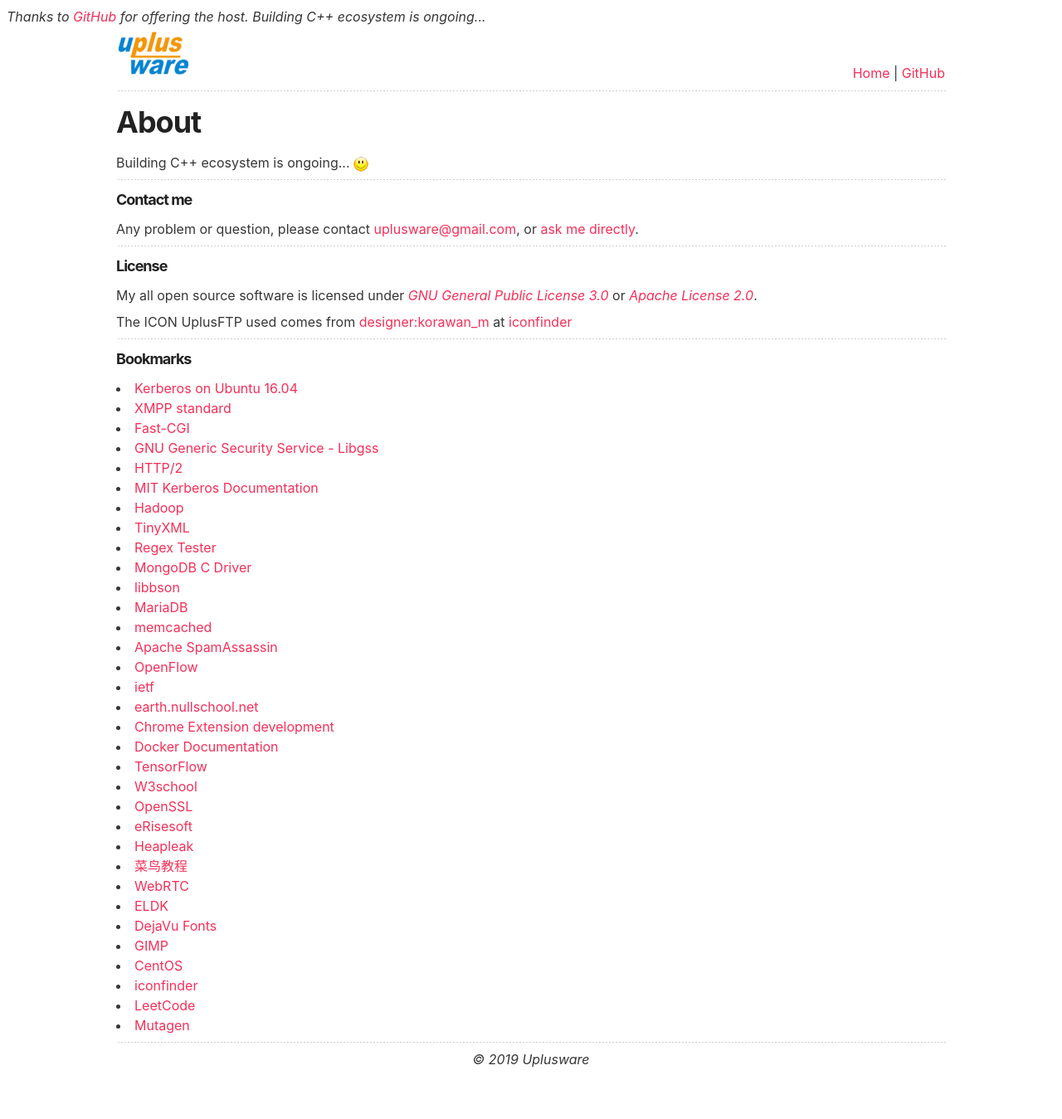
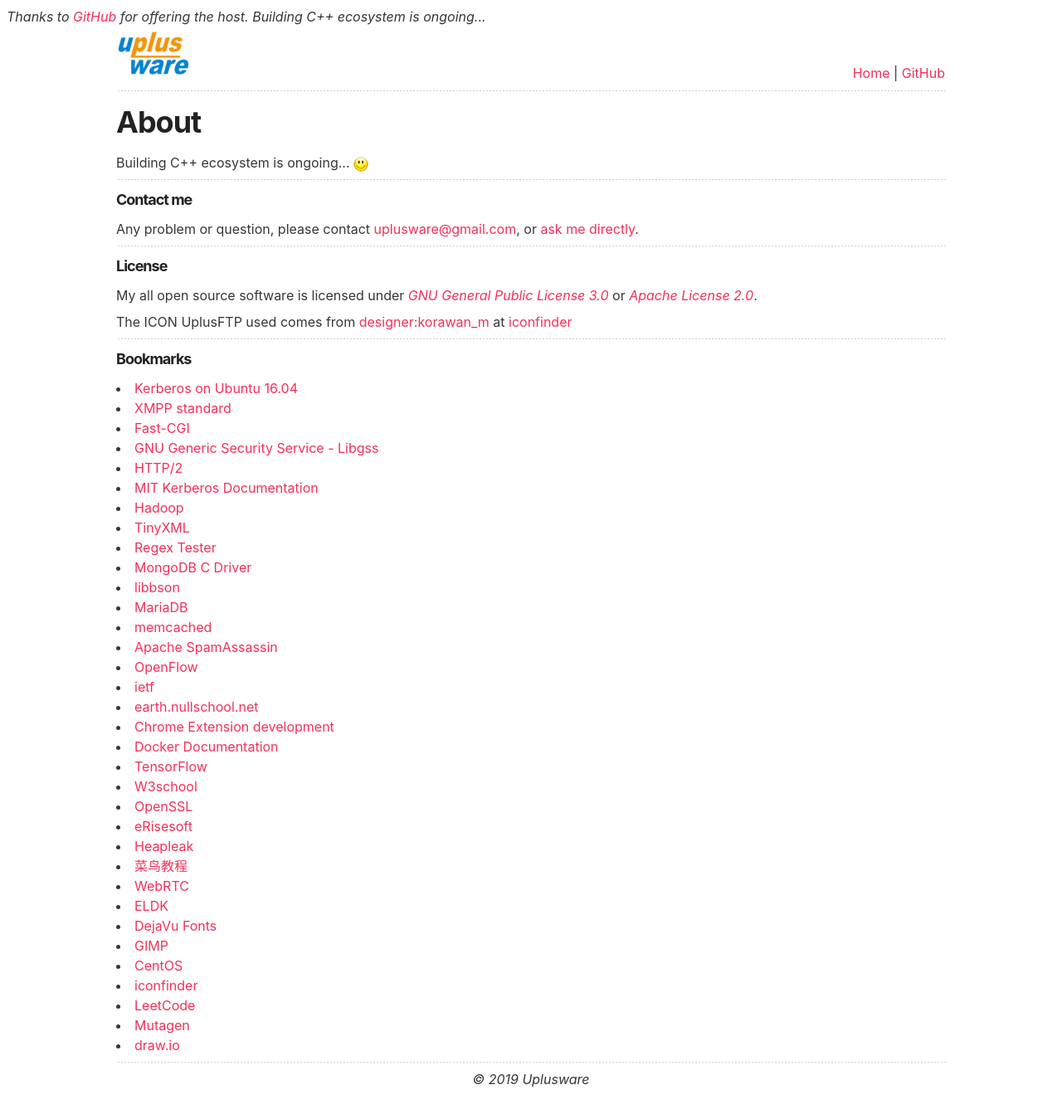
Before and after one commit to uplusware/uplusware.github.io, a Jekyll site: the page about.html, which Jekyll copies as it is, in a window 1280 px wide. Shown: the whole page at 83% size. Built offline with Jekyll 4.4.1, drawn with Linux system fonts in a browser that asks for light colours; before the commit the page ends 1325 px from its top, so only the background shows below that.

Commit message:
Update about.html

```diff
--- a/about.html
+++ b/about.html
@@ -68,6 +68,7 @@
 		<li><a href="https://www.iconfinder.com/" target="_blank">iconfinder</a></li>
 		<li><a href="https://leetcode.com" target="_blank">LeetCode</a></li>
 		<li><a href="https://mutagen.io/" target="_blank">Mutagen</a></li>
+		<li><a href="https://app.diagrams.net/" target="_blank">draw.io</a></li>
 		<hr>
 		<p align="center"><i>© 2019 Uplusware</i></p>
 	</section>
```
